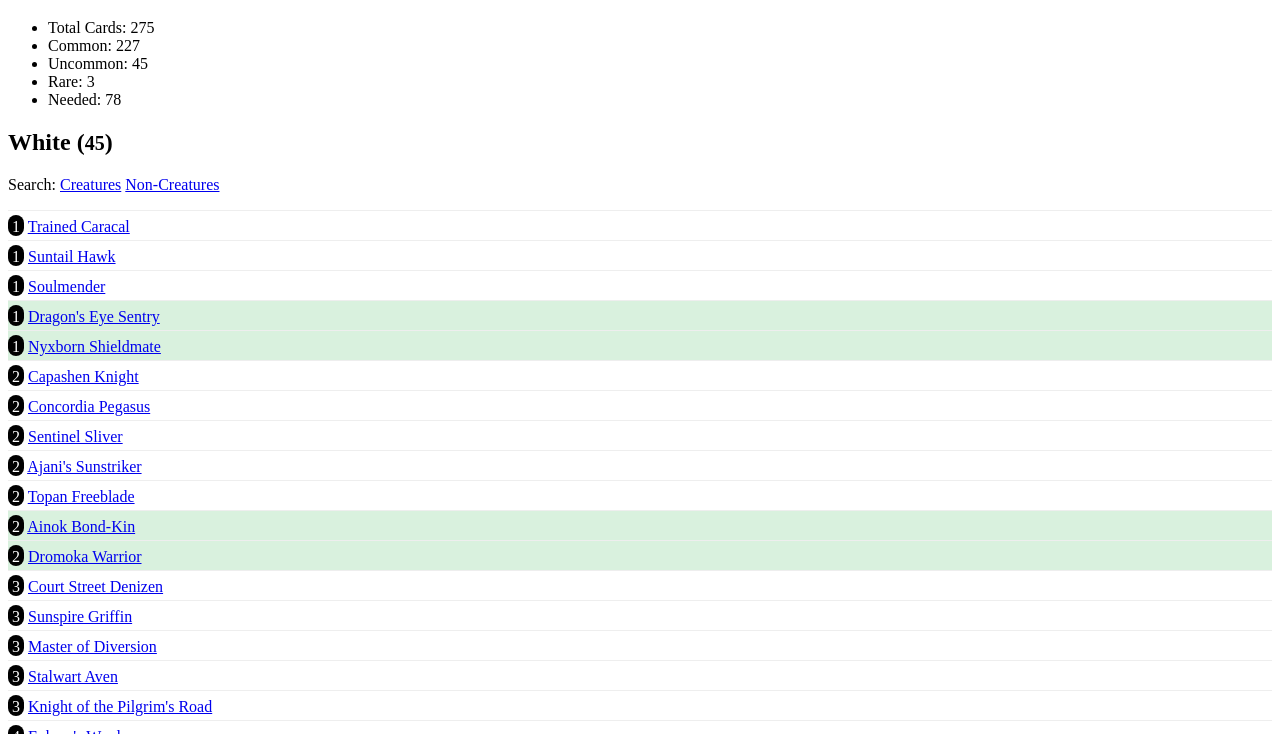
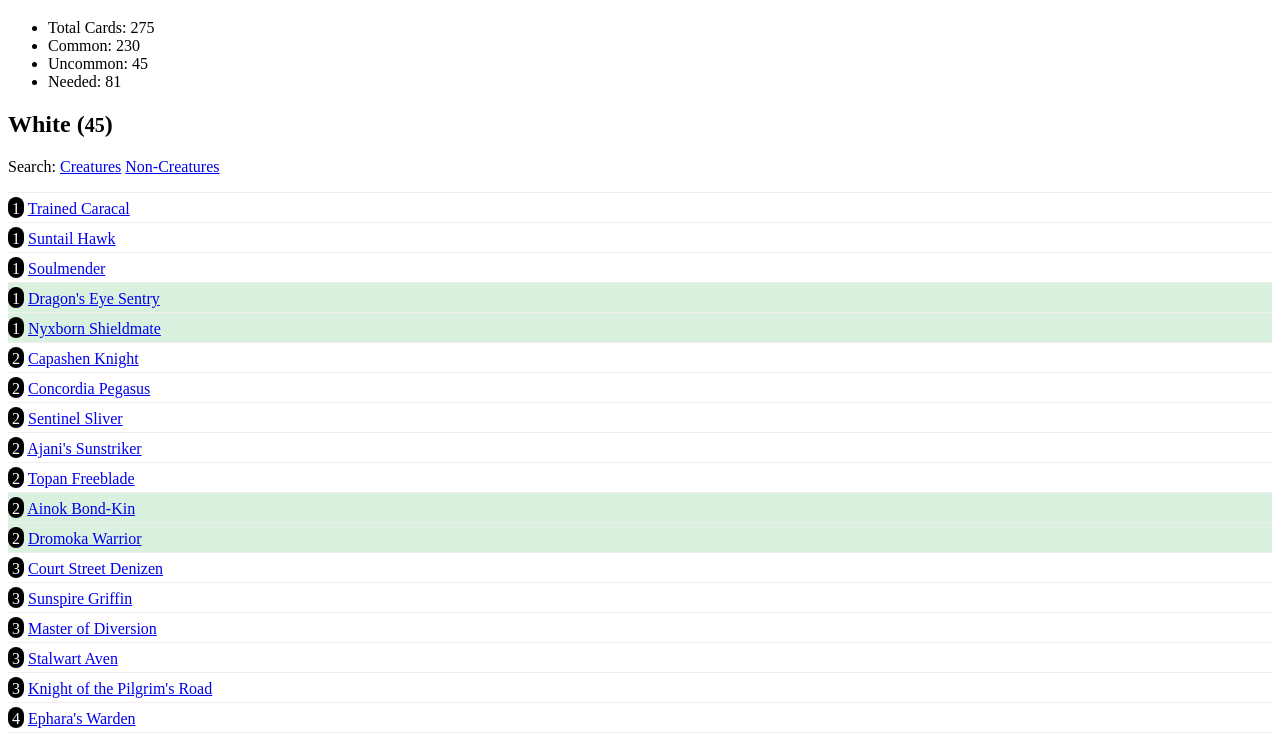
Before and after one commit to daveWid/mtg-cube, a website: page index.html in a window 1280 px wide. Shown: the part 61-795 px from the top of the page. Drawn offline with nearby package versions, Linux system fonts and the light colour scheme.

Commit message:
Removing the rares. Peasant status!

```diff
--- a/cards.json
+++ b/cards.json
@@ -581,10 +581,11 @@
         "needed": true
       },
       {
-        "name": "Dismiss into Dream",
+        "name": "Rise of Eagles",
         "cost": "6",
-        "type": "Enchantment",
-        "rarity": "rare"
+        "type": "Sorcery",
+        "rarity": "common",
+        "needed": true
       }
     ],
     "Black": [
@@ -926,10 +927,11 @@
         "rarity": "common"
       },
       {
-        "name": "Ash Zealot",
-        "cost": "2",
-        "type": "Creature",
-        "rarity": "rare"
+        "name": "Mage-Ring Bully",
+        "cost": "2",
+        "type": "Creature",
+        "rarity": "common",
+        "needed": true
       },
       {
         "name": "Borderland Marauder",
@@ -1245,10 +1247,11 @@
         "needed": true
       },
       {
-        "name": "Boon Satyr",
-        "cost": "3",
-        "type": "Enchantment Creature",
-        "rarity": "rare"
+        "name": "Netcaster Spider",
+        "cost": "3",
+        "type": "Creature",
+        "rarity": "common",
+        "needed": true
       },
       {
         "name": "Brindle Boar",
--- a/index.html
+++ b/index.html
@@ -157,10 +157,6 @@
 			value: document.querySelectorAll('.uncommon').length
 		});
 		metadata.data.push({
-			label: "Rare",
-			value: document.querySelectorAll('.rare').length
-		});
-		metadata.data.push({
 			label: "Needed",
 			value: document.querySelectorAll('.needed').length
 		});
```
Also changed, not shown: Changelog.md.
